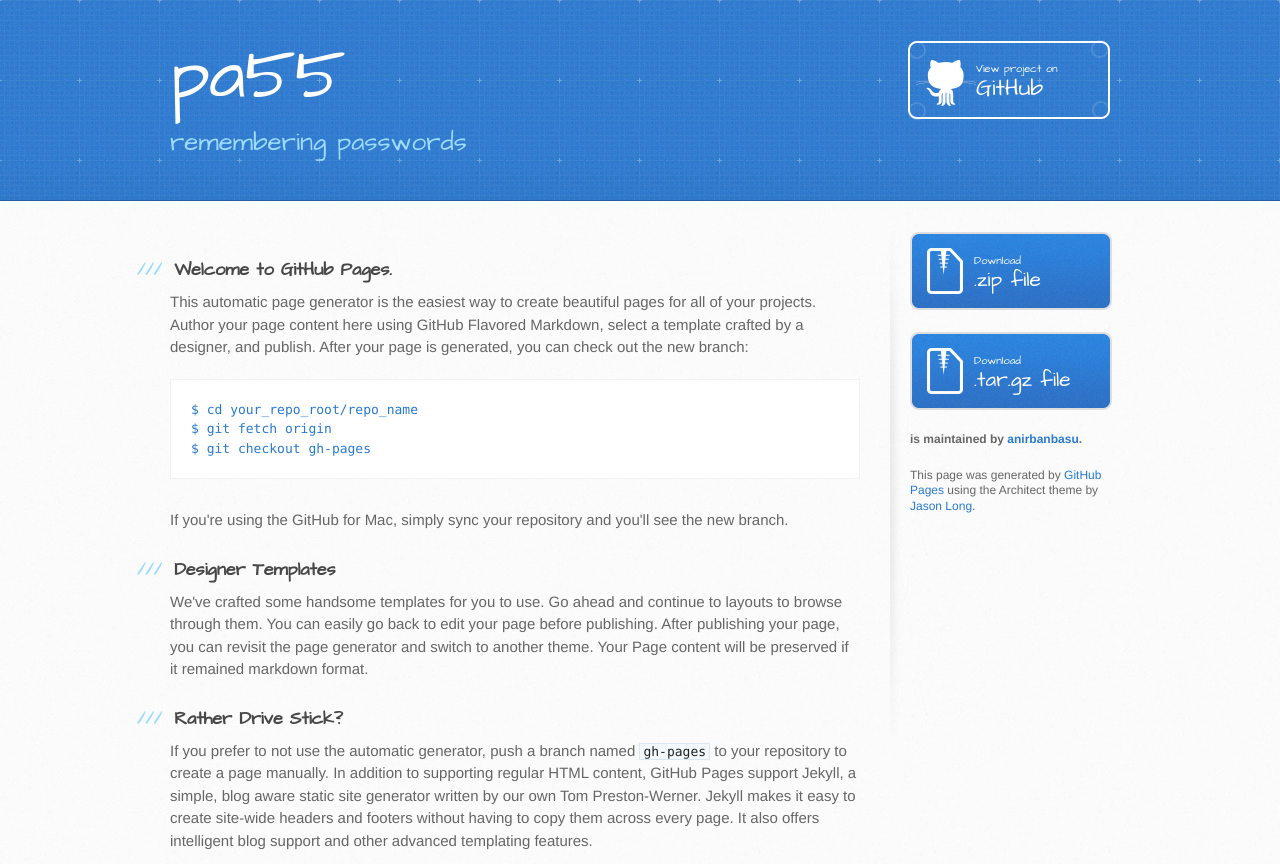
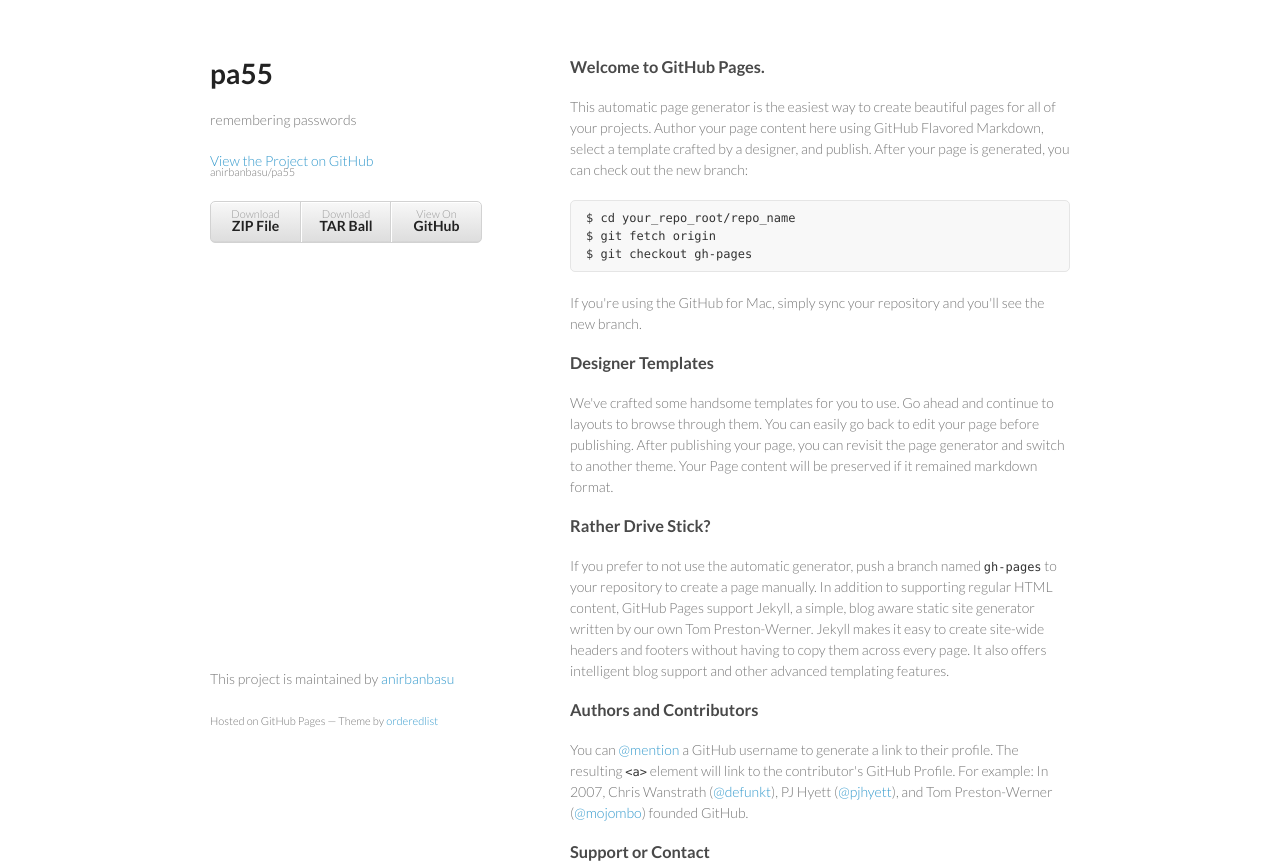
Before and after one commit to pa55/pa55, a plain HTML site: page index.html in a window 1280 px wide. Shown: the top 864 px of the page. Drawn offline with Linux system fonts and the light colour scheme.

Commit message:
Create gh-pages branch via GitHub

```diff
--- a/index.html
+++ b/index.html
@@ -1,34 +1,34 @@
-<!DOCTYPE html>
+<!doctype html>
 <html>
   <head>
-    <meta charset='utf-8'>
+    <meta charset="utf-8">
     <meta http-equiv="X-UA-Compatible" content="chrome=1">
-    <meta name="viewport" content="width=device-width, initial-scale=1, maximum-scale=1">
-    <link href='https://fonts.googleapis.com/css?family=Architects+Daughter' rel='stylesheet' type='text/css'>
-    <link rel="stylesheet" type="text/css" href="stylesheets/stylesheet.css" media="screen">
-    <link rel="stylesheet" type="text/css" href="stylesheets/pygment_trac.css" media="screen">
-    <link rel="stylesheet" type="text/css" href="stylesheets/print.css" media="print">
+    <title>pa55 by anirbanbasu</title>
 
+    <link rel="stylesheet" href="stylesheets/styles.css">
+    <link rel="stylesheet" href="stylesheets/pygment_trac.css">
+    <meta name="viewport" content="width=device-width, initial-scale=1, user-scalable=no">
     <!--[if lt IE 9]>
     <script src="//html5shiv.googlecode.com/svn/trunk/html5.js"></script>
     <![endif]-->
+  </head>
+  <body>
+    <div class="wrapper">
+      <header>
+        <h1>pa55</h1>
+        <p>remembering passwords</p>
 
-    <title>pa55 by anirbanbasu</title>
-  </head>
+        <p class="view"><a href="https://github.com/anirbanbasu/pa55">View the Project on GitHub <small>anirbanbasu/pa55</small></a></p>
 
-  <body>
-    <header>
-      <div class="inner">
-        <h1>pa55</h1>
-        <h2>remembering passwords</h2>
-        <a href="https://github.com/anirbanbasu/pa55" class="button"><small>View project on</small> GitHub</a>
-      </div>
-    </header>
 
-    <div id="content-wrapper">
-      <div class="inner clearfix">
-        <section id="main-content">
-          <h3>
+        <ul>
+          <li><a href="https://github.com/anirbanbasu/pa55/zipball/master">Download <strong>ZIP File</strong></a></li>
+          <li><a href="https://github.com/anirbanbasu/pa55/tarball/master">Download <strong>TAR Ball</strong></a></li>
+          <li><a href="https://github.com/anirbanbasu/pa55">View On <strong>GitHub</strong></a></li>
+        </ul>
+      </header>
+      <section>
+        <h3>
 <a id="welcome-to-github-pages" class="anchor" href="#welcome-to-github-pages" aria-hidden="true"><span class="octicon octicon-link"></span></a>Welcome to GitHub Pages.</h3>
 
 <p>This automatic page generator is the easiest way to create beautiful pages for all of your projects. Author your page content here using GitHub Flavored Markdown, select a template crafted by a designer, and publish. After your page is generated, you can check out the new branch:</p>
@@ -59,26 +59,14 @@ $ git checkout gh-pages
 <a id="support-or-contact" class="anchor" href="#support-or-contact" aria-hidden="true"><span class="octicon octicon-link"></span></a>Support or Contact</h3>
 
 <p>Having trouble with Pages? Check out the documentation at <a href="http://help.github.com/pages">http://help.github.com/pages</a> or contact <a href="mailto:support@github.com">support@github.com</a> and we’ll help you sort it out.</p>
-        </section>
-
-        <aside id="sidebar">
-          <a href="https://github.com/anirbanbasu/pa55/zipball/master" class="button">
-            <small>Download</small>
-            .zip file
-          </a>
-          <a href="https://github.com/anirbanbasu/pa55/tarball/master" class="button">
-            <small>Download</small>
-            .tar.gz file
-          </a>
-
-          <p class="repo-owner"><a href="https://github.com/anirbanbasu/pa55"></a> is maintained by <a href="https://github.com/anirbanbasu">anirbanbasu</a>.</p>
-
-          <p>This page was generated by <a href="https://pages.github.com">GitHub Pages</a> using the Architect theme by <a href="https://twitter.com/jasonlong">Jason Long</a>.</p>
-        </aside>
-      </div>
+      </section>
+      <footer>
+        <p>This project is maintained by <a href="https://github.com/anirbanbasu">anirbanbasu</a></p>
+        <p><small>Hosted on GitHub Pages &mdash; Theme by <a href="https://github.com/orderedlist">orderedlist</a></small></p>
+      </footer>
     </div>
-
-            <script type="text/javascript">
+    <script src="javascripts/scale.fix.js"></script>
+              <script type="text/javascript">
             var gaJsHost = (("https:" == document.location.protocol) ? "https://ssl." : "http://www.");
             document.write(unescape("%3Cscript src='" + gaJsHost + "google-analytics.com/ga.js' type='text/javascript'%3E%3C/script%3E"));
           </script>
--- /dev/null
+++ b/javascripts/scale.fix.js
@@ -0,0 +1,17 @@
+var metas = document.getElementsByTagName('meta');
+var i;
+if (navigator.userAgent.match(/iPhone/i)) {
+  for (i=0; i<metas.length; i++) {
+    if (metas[i].name == "viewport") {
+      metas[i].content = "width=device-width, minimum-scale=1.0, maximum-scale=1.0";
+    }
+  }
+  document.addEventListener("gesturestart", gestureStart, false);
+}
+function gestureStart() {
+  for (i=0; i<metas.length; i++) {
+    if (metas[i].name == "viewport") {
+      metas[i].content = "width=device-width, minimum-scale=0.25, maximum-scale=1.6";
+    }
+  }
+}
--- /dev/null
+++ b/stylesheets/styles.css
@@ -0,0 +1,255 @@
+@import url(https://fonts.googleapis.com/css?family=Lato:300italic,700italic,300,700);
+
+body {
+  padding:50px;
+  font:14px/1.5 Lato, "Helvetica Neue", Helvetica, Arial, sans-serif;
+  color:#777;
+  font-weight:300;
+}
+
+h1, h2, h3, h4, h5, h6 {
+  color:#222;
+  margin:0 0 20px;
+}
+
+p, ul, ol, table, pre, dl {
+  margin:0 0 20px;
+}
+
+h1, h2, h3 {
+  line-height:1.1;
+}
+
+h1 {
+  font-size:28px;
+}
+
+h2 {
+  color:#393939;
+}
+
+h3, h4, h5, h6 {
+  color:#494949;
+}
+
+a {
+  color:#39c;
+  font-weight:400;
+  text-decoration:none;
+}
+
+a small {
+  font-size:11px;
+  color:#777;
+  margin-top:-0.6em;
+  display:block;
+}
+
+.wrapper {
+  width:860px;
+  margin:0 auto;
+}
+
+blockquote {
+  border-left:1px solid #e5e5e5;
+  margin:0;
+  padding:0 0 0 20px;
+  font-style:italic;
+}
+
+code, pre {
+  font-family:Monaco, Bitstream Vera Sans Mono, Lucida Console, Terminal;
+  color:#333;
+  font-size:12px;
+}
+
+pre {
+  padding:8px 15px;
+  background: #f8f8f8;
+  border-radius:5px;
+  border:1px solid #e5e5e5;
+  overflow-x: auto;
+}
+
+table {
+  width:100%;
+  border-collapse:collapse;
+}
+
+th, td {
+  text-align:left;
+  padding:5px 10px;
+  border-bottom:1px solid #e5e5e5;
+}
+
+dt {
+  color:#444;
+  font-weight:700;
+}
+
+th {
+  color:#444;
+}
+
+img {
+  max-width:100%;
+}
+
+header {
+  width:270px;
+  float:left;
+  position:fixed;
+}
+
+header ul {
+  list-style:none;
+  height:40px;
+
+  padding:0;
+
+  background: #eee;
+  background: -moz-linear-gradient(top, #f8f8f8 0%, #dddddd 100%);
+  background: -webkit-gradient(linear, left top, left bottom, color-stop(0%,#f8f8f8), color-stop(100%,#dddddd));
+  background: -webkit-linear-gradient(top, #f8f8f8 0%,#dddddd 100%);
+  background: -o-linear-gradient(top, #f8f8f8 0%,#dddddd 100%);
+  background: -ms-linear-gradient(top, #f8f8f8 0%,#dddddd 100%);
+  background: linear-gradient(top, #f8f8f8 0%,#dddddd 100%);
+
+  border-radius:5px;
+  border:1px solid #d2d2d2;
+  box-shadow:inset #fff 0 1px 0, inset rgba(0,0,0,0.03) 0 -1px 0;
+  width:270px;
+}
+
+header li {
+  width:89px;
+  float:left;
+  border-right:1px solid #d2d2d2;
+  height:40px;
+}
+
+header ul a {
+  line-height:1;
+  font-size:11px;
+  color:#999;
+  display:block;
+  text-align:center;
+  padding-top:6px;
+  height:40px;
+}
+
+strong {
+  color:#222;
+  font-weight:700;
+}
+
+header ul li + li {
+  width:88px;
+  border-left:1px solid #fff;
+}
+
+header ul li + li + li {
+  border-right:none;
+  width:89px;
+}
+
+header ul a strong {
+  font-size:14px;
+  display:block;
+  color:#222;
+}
+
+section {
+  width:500px;
+  float:right;
+  padding-bottom:50px;
+}
+
+small {
+  font-size:11px;
+}
+
+hr {
+  border:0;
+  background:#e5e5e5;
+  height:1px;
+  margin:0 0 20px;
+}
+
+footer {
+  width:270px;
+  float:left;
+  position:fixed;
+  bottom:50px;
+}
+
+@media print, screen and (max-width: 960px) {
+
+  div.wrapper {
+    width:auto;
+    margin:0;
+  }
+
+  header, section, footer {
+    float:none;
+    position:static;
+    width:auto;
+  }
+
+  header {
+    padding-right:320px;
+  }
+
+  section {
+    border:1px solid #e5e5e5;
+    border-width:1px 0;
+    padding:20px 0;
+    margin:0 0 20px;
+  }
+
+  header a small {
+    display:inline;
+  }
+
+  header ul {
+    position:absolute;
+    right:50px;
+    top:52px;
+  }
+}
+
+@media print, screen and (max-width: 720px) {
+  body {
+    word-wrap:break-word;
+  }
+
+  header {
+    padding:0;
+  }
+
+  header ul, header p.view {
+    position:static;
+  }
+
+  pre, code {
+    word-wrap:normal;
+  }
+}
+
+@media print, screen and (max-width: 480px) {
+  body {
+    padding:15px;
+  }
+
+  header ul {
+    display:none;
+  }
+}
+
+@media print {
+  body {
+    padding:0.4in;
+    font-size:12pt;
+    color:#444;
+  }
+}
```
